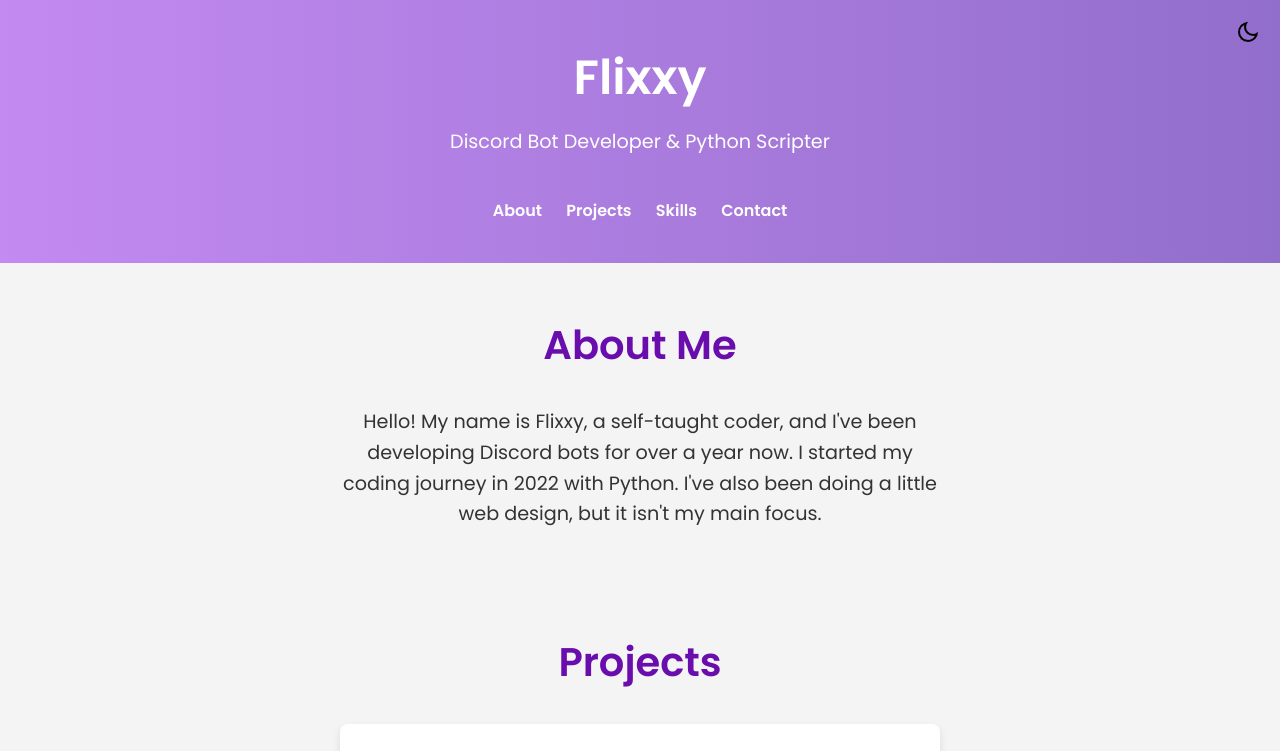
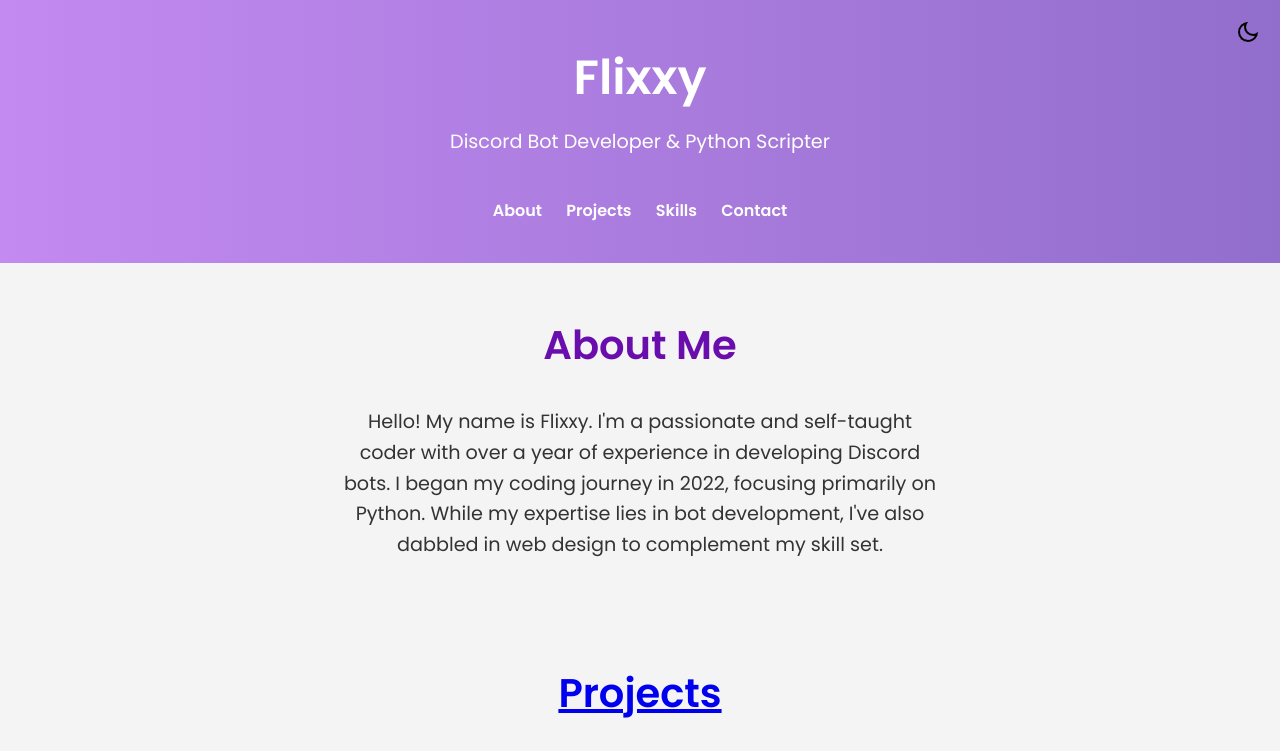
Before and after one commit to w-Flixxy/portfolio, a plain HTML site: page index.html in a window 1280 px wide. Shown: the top 751 px of the page. Drawn offline with Linux system fonts and the light colour scheme.

Commit message:
Update index.html

```diff
--- a/index.html
+++ b/index.html
@@ -30,13 +30,13 @@
     <section id="about" class="about hidden">
         <div class="container">
             <h2>About Me</h2>
-            <p>Hello! My name is Flixxy, a self-taught coder, and I've been developing Discord bots for over a year now. I started my coding journey in 2022 with Python. I've also been doing a little web design, but it isn't my main focus.</p>
+            <p>Hello! My name is Flixxy. I'm a passionate and self-taught coder with over a year of experience in developing Discord bots. I began my coding journey in 2022, focusing primarily on Python. While my expertise lies in bot development, I've also dabbled in web design to complement my skill set.</p>
         </div>
     </section>
 
     <section id="projects" class="projects hidden">
         <div class="container">
-            <h2>Projects</h2>
+            <h2><a href="projects.html" class="projects-link" target="_blank">Projects</a></h2>
             <div class="project-grid">
                 <a href="https://github.com/w-Flixxy/T-Security" class="project-card" target="_blank">
                     <h3>T-Security</h3>
@@ -53,6 +53,7 @@
             </div>
         </div>
     </section>
+
 
     <section id="skills" class="skills hidden">
         <div class="container">
```
